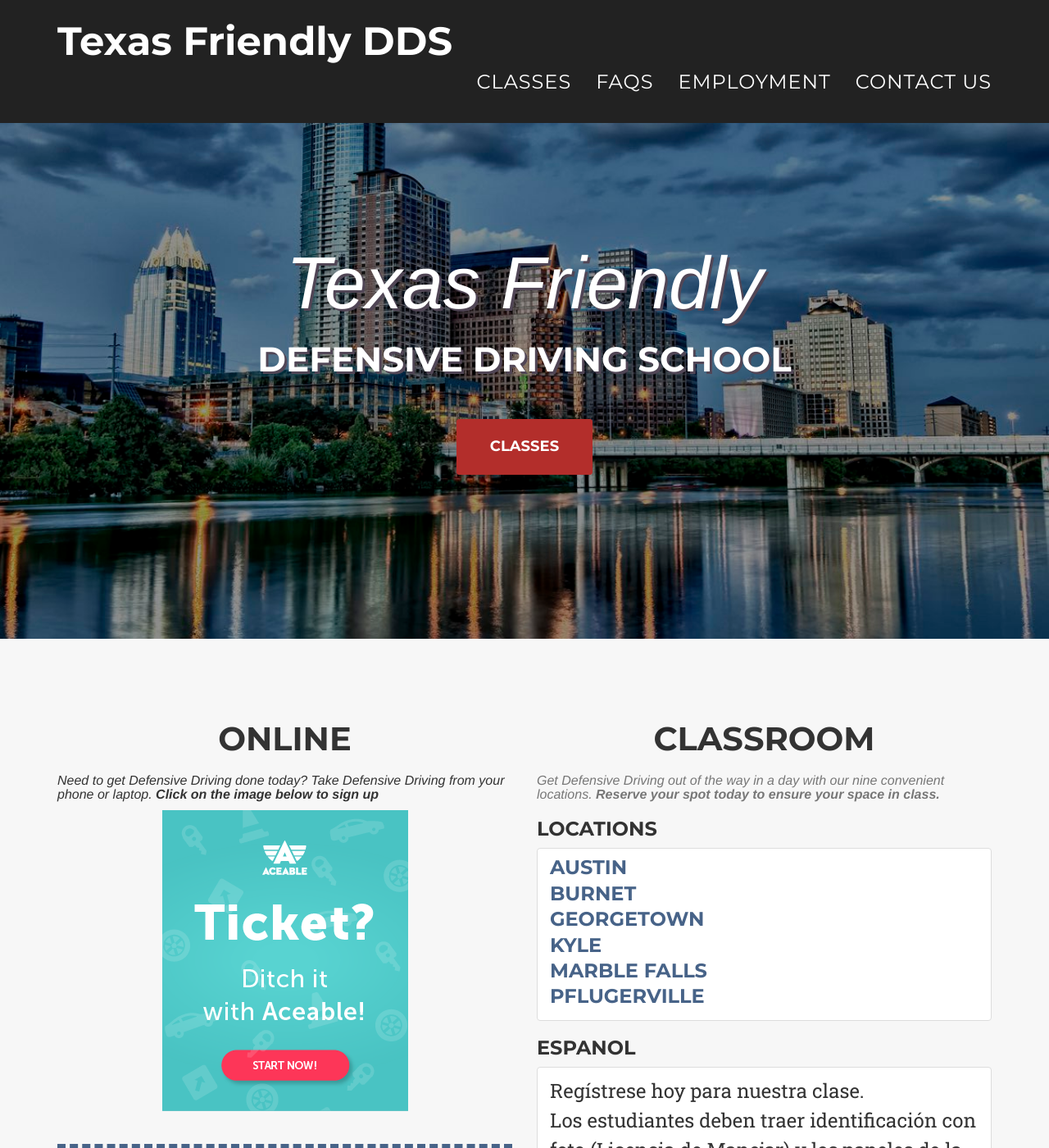
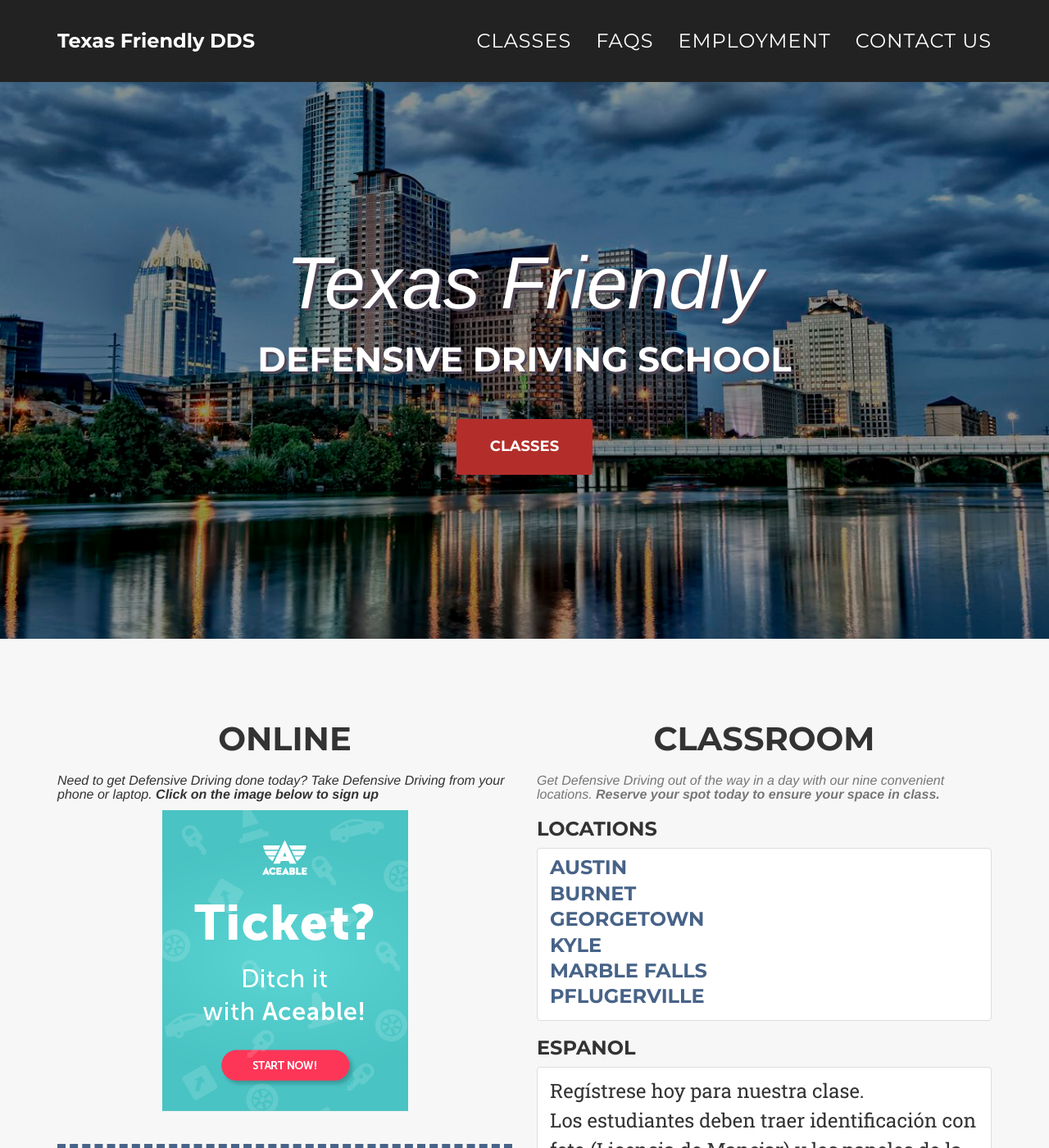
Before and after one commit to poseidonimaging/defensivedrivingaustin, a Jekyll site: the page built from index.html, in a window 1280 px wide and 1400 px high. Shown: the whole window at 82% size. Built offline with Jekyll 4.4.1, drawn with Linux system fonts in a browser that asks for light colours; nearby versions of some CDN libraries; some web fonts are replaced; the list of posts is cut into pages by our own code.

Commit message:
Nabber font size

```diff
--- a/css/agency.css
+++ b/css/agency.css
@@ -243,7 +243,7 @@
     }
 
     .navbar-default .navbar-brand {
-        font-size: 2em;
+        font-size: 1em;
         -webkit-transition: all .3s;
         -moz-transition: all .3s;
         transition: all .3s;
@@ -259,7 +259,7 @@
     }
 
     .navbar-default.navbar-shrink .navbar-brand {
-        font-size: 1.5em;
+        font-size: .75em;
     }
 }
 
```
